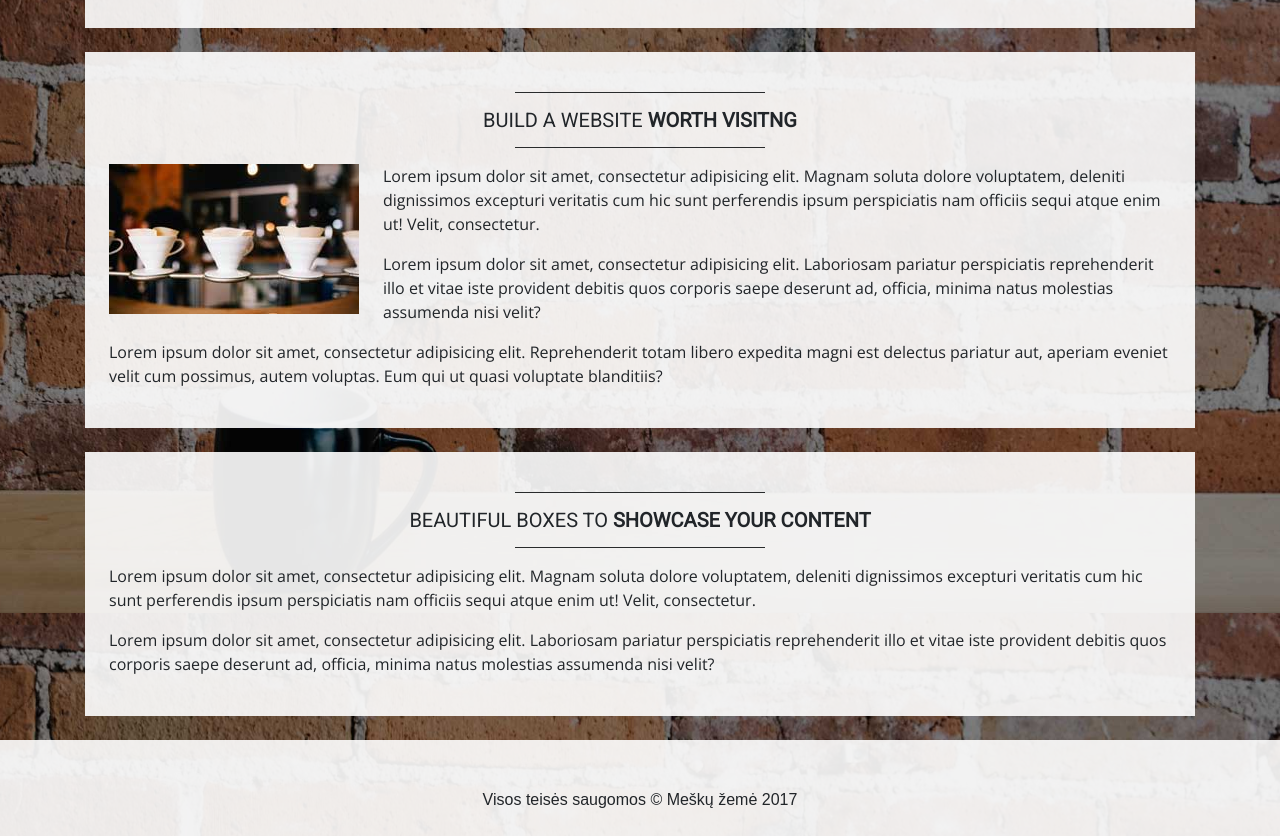
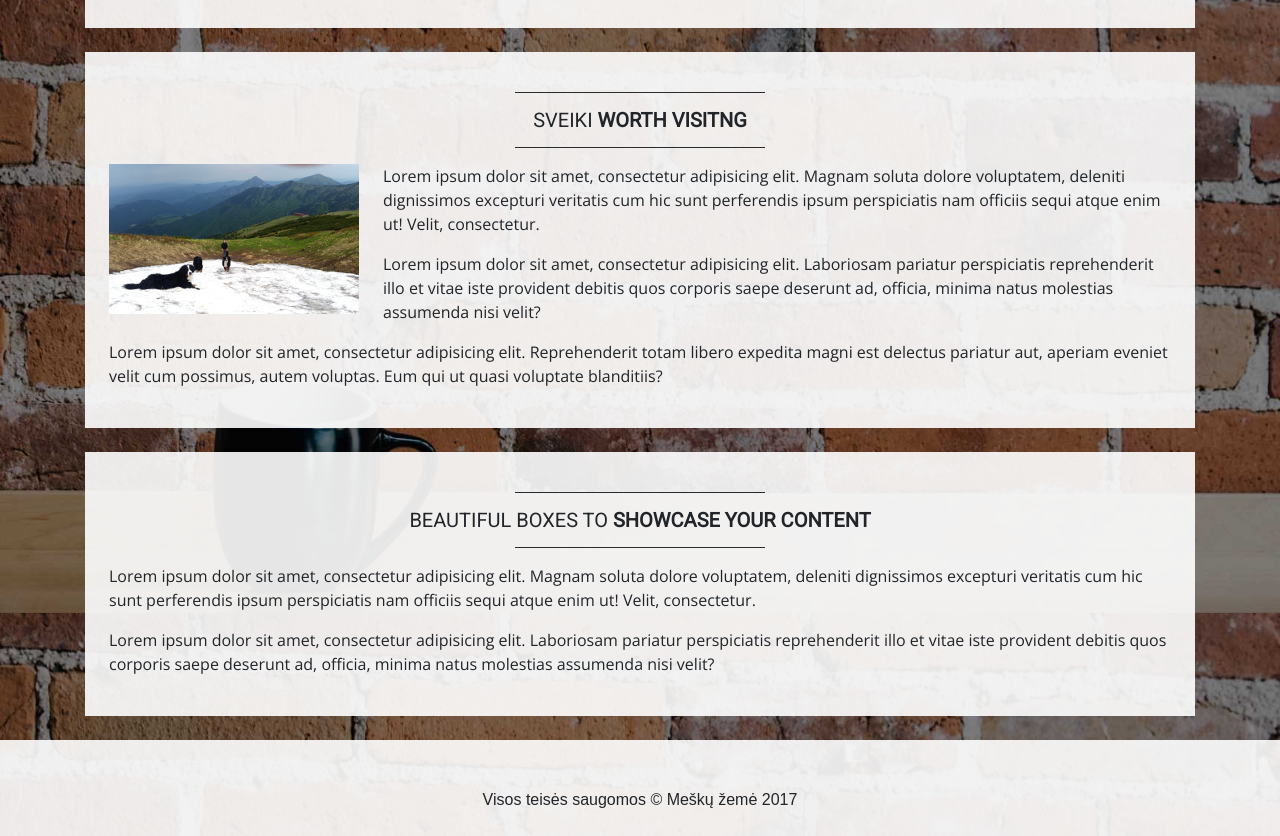
Before and after one commit to meskuzeme/meskuzeme.github.io, a website: page index.html in a window 1280 px wide. Shown: the part 987-1823 px from the top of the page. Drawn offline with nearby package versions, Linux system fonts and the light colour scheme.

Commit message:
add intro pic

```diff
--- a/css/business-casual.css
+++ b/css/business-casual.css
@@ -22,7 +22,7 @@ p.m-0 {
 }
 
 .text-heading {
-  font-family: "Merriweather"
+  font-family: "Merriweather";
 }
 
 .nav-item {
--- a/index.html
+++ b/index.html
@@ -111,11 +111,11 @@
 
       <div class="bg-faded p-4 my-4">
         <hr class="divider">
-        <h2 class="text-center text-lg text-uppercase my-0">Build a website
+        <h2 class="text-center text-lg text-uppercase my-0">Sveiki
           <strong>worth visitng</strong>
         </h2>
         <hr class="divider">
-        <img class="img-fluid float-left mr-4 d-none d-lg-block" src="img/intro-pic.jpg" alt="">
+        <img class="img-fluid float-left mr-4 d-none d-lg-block" src="img/intro.jpg" alt="">
         <p>Lorem ipsum dolor sit amet, consectetur adipisicing elit. Magnam soluta dolore voluptatem, deleniti dignissimos excepturi veritatis cum hic sunt perferendis ipsum perspiciatis nam officiis sequi atque enim ut! Velit, consectetur.</p>
         <p>Lorem ipsum dolor sit amet, consectetur adipisicing elit. Laboriosam pariatur perspiciatis reprehenderit illo et vitae iste provident debitis quos corporis saepe deserunt ad, officia, minima natus molestias assumenda nisi velit?</p>
         <p>Lorem ipsum dolor sit amet, consectetur adipisicing elit. Reprehenderit totam libero expedita magni est delectus pariatur aut, aperiam eveniet velit cum possimus, autem voluptas. Eum qui ut quasi voluptate blanditiis?</p>
```
Also changed, not shown: img/fonas.jpg (added), img/intro-pic.jpg (deleted), img/intro.jpg (added).
